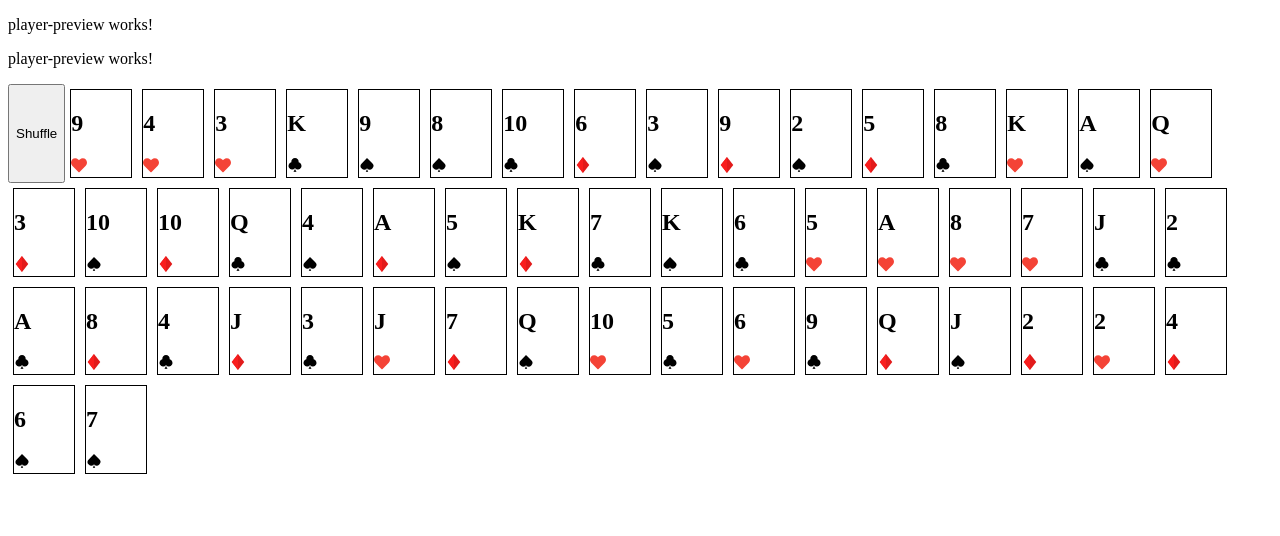
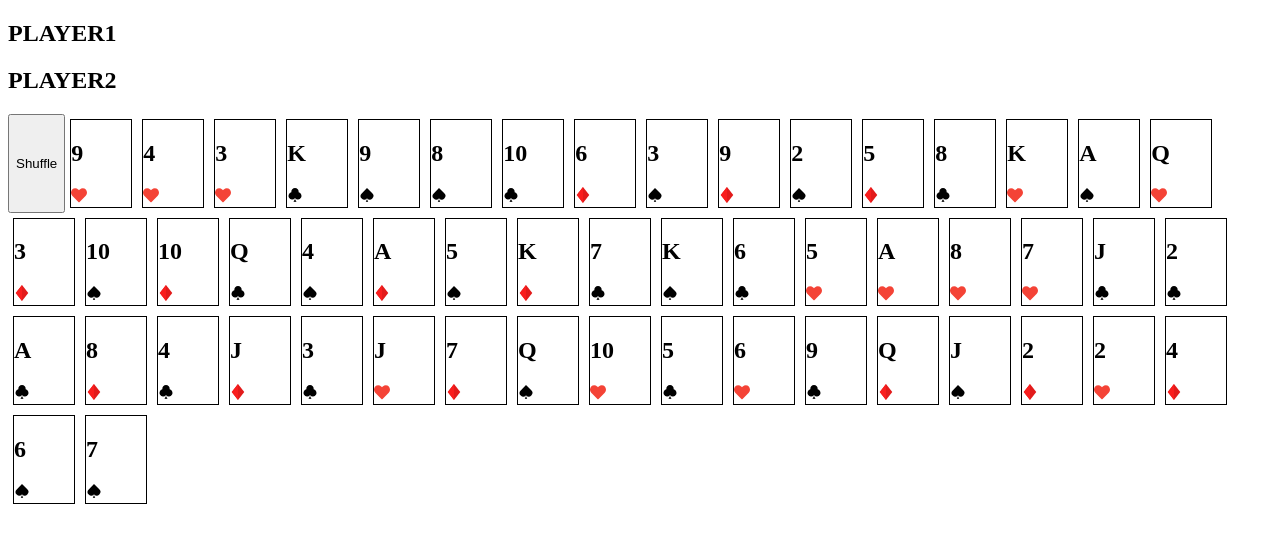
Before and after one commit to RZalmon/cardival, an Angular app: page /room/1 in a window 1280 px wide. Shown: the top 536 px of the page. Built offline with nearby package versions, Linux system fonts and the light colour scheme; no server answers.

Commit message:
player preview

```diff
--- a/src/app/cmps/player-preview/player-preview.component.html
+++ b/src/app/cmps/player-preview/player-preview.component.html
@@ -1 +1,3 @@
-<p>player-preview works!</p>
+<section class="player-preview">
+<h2>{{player.name}}</h2>
+</section>
--- a/src/app/pages/room-page/room-page.component.html
+++ b/src/app/pages/room-page/room-page.component.html
@@ -2,5 +2,5 @@
     <div  *ngFor="let player of players" class="players-container">
         <player-preview [player]="player"></player-preview>
     </div>
-    <board-cmp *ngIf="cards.length" [cards]="cards" (shuffle)="shuffle($event)"></board-cmp>
+    <board-cmp *ngIf="cards.length" [cards]="cards" (shuffle)="shuffle()"></board-cmp>
 </section>
```
